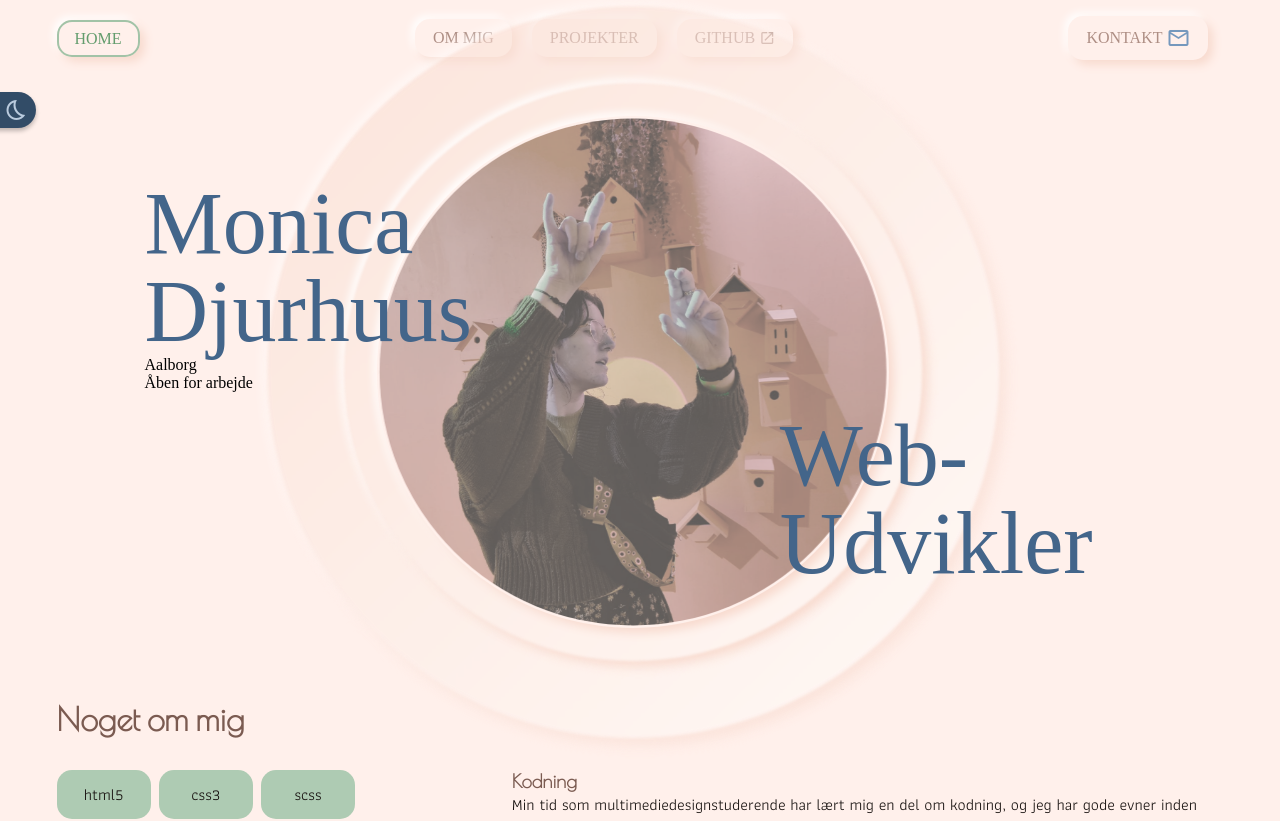
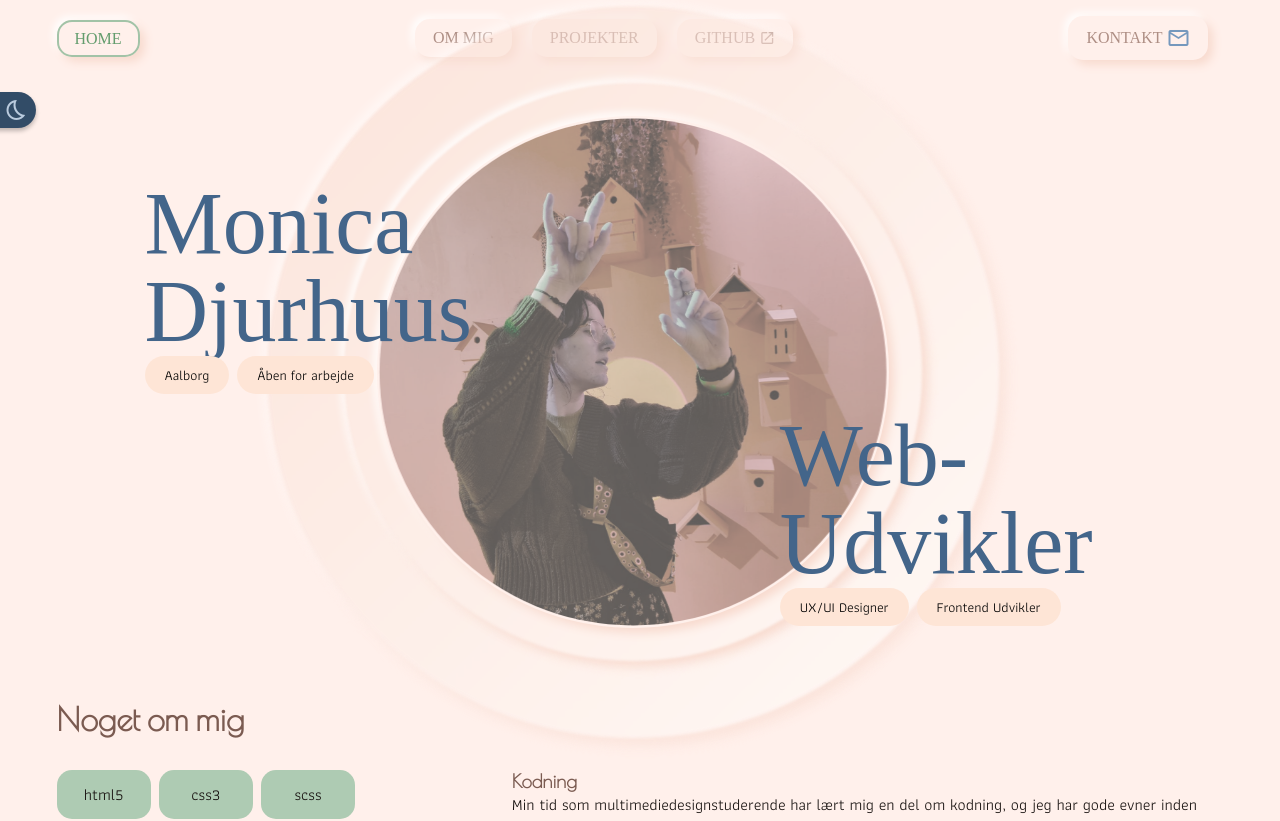
Before and after one commit to WeeWillow/portfolio, a Vue app: page / in a window 1280 px wide. Shown: the top 821 px of the page. Built offline with nearby package versions, Linux system fonts and the light colour scheme; a web font is replaced by a local one.

Commit message:
updated landing content

```diff
--- a/src/components/content/LandingHero.vue
+++ b/src/components/content/LandingHero.vue
@@ -8,12 +8,12 @@
       <h1>Monica Djurhuus</h1>
       <div class="details-container">
         <div class="tag">
-          <span class="tag-txt">
+          <span id="location" class="tag-txt">
             Aalborg
           </span>
         </div>
         <div class="tag">
-          <span class="tag-txt">
+          <span id="status" class="tag-txt">
             Åben for arbejde
           </span>
         </div>
@@ -21,11 +21,42 @@
     </div>
     <div id="title-container">
       <h2>Web-Udvikler</h2>
+      <div class="details-container">
+        <div class="tag">
+          <span id="designer" class="tag-txt">
+              UX/UI Designer
+          </span>
+        </div>
+        <div id="developer" class="tag">
+          <span class="tag-txt">
+            Frontend Udvikler
+          </span>
+        </div>
+      </div>
     </div>
   </div>
 </template>
 
 <style scoped>
+.details-container {
+  display: flex;
+  gap: var(--base-50);
+
+  .tag {
+    background: var(--primary-base);
+    padding: var(--base-50) var(--base-125);
+    border-radius: var(--round-general);
+
+    .tag-txt {
+      font-size: var(--base-btn-txt);
+      font-family: var(--font-body);
+      font-weight: 400;
+    }
+  }
+}
+
+
+
 .hero-content {
   position: relative;
   z-index: 10;
```
